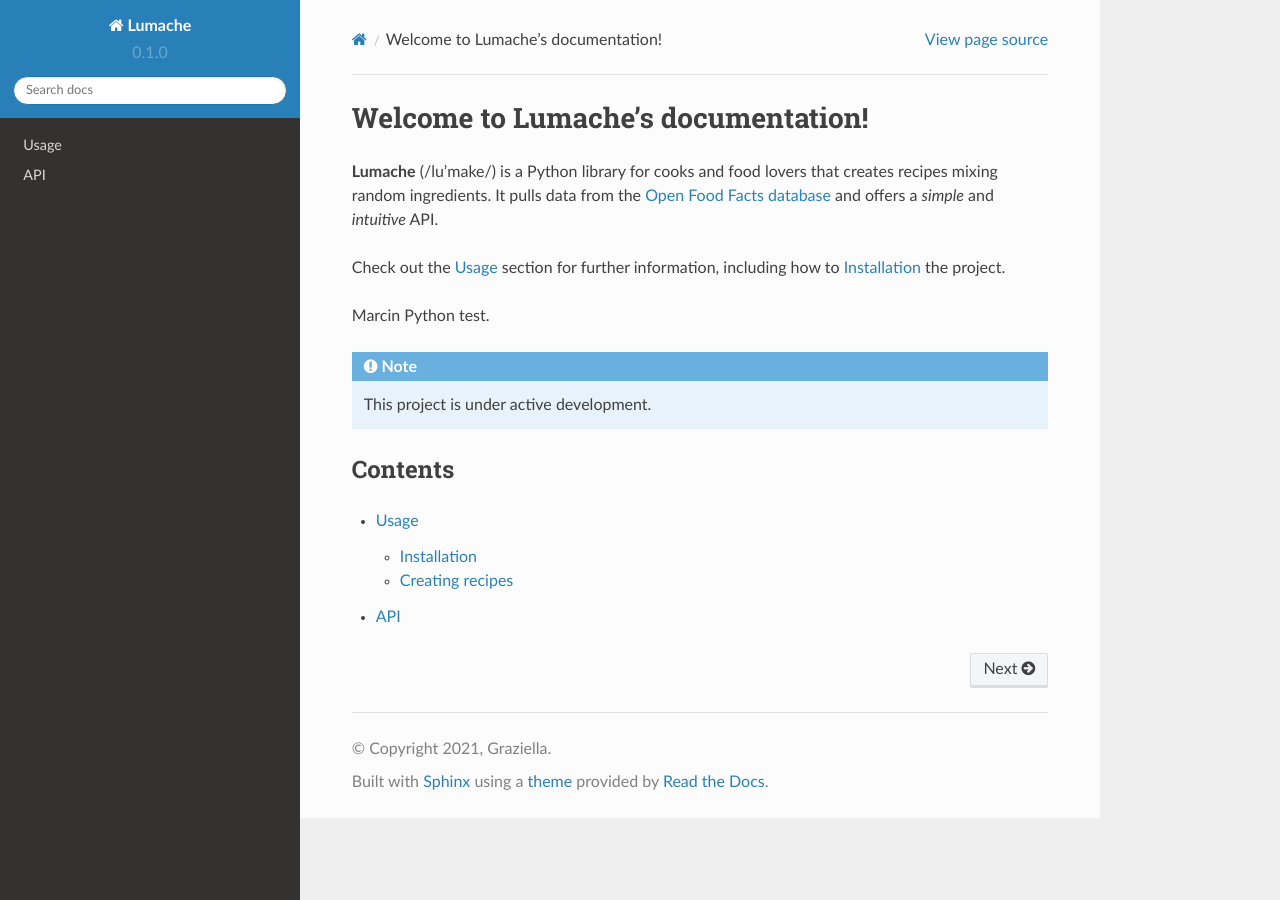
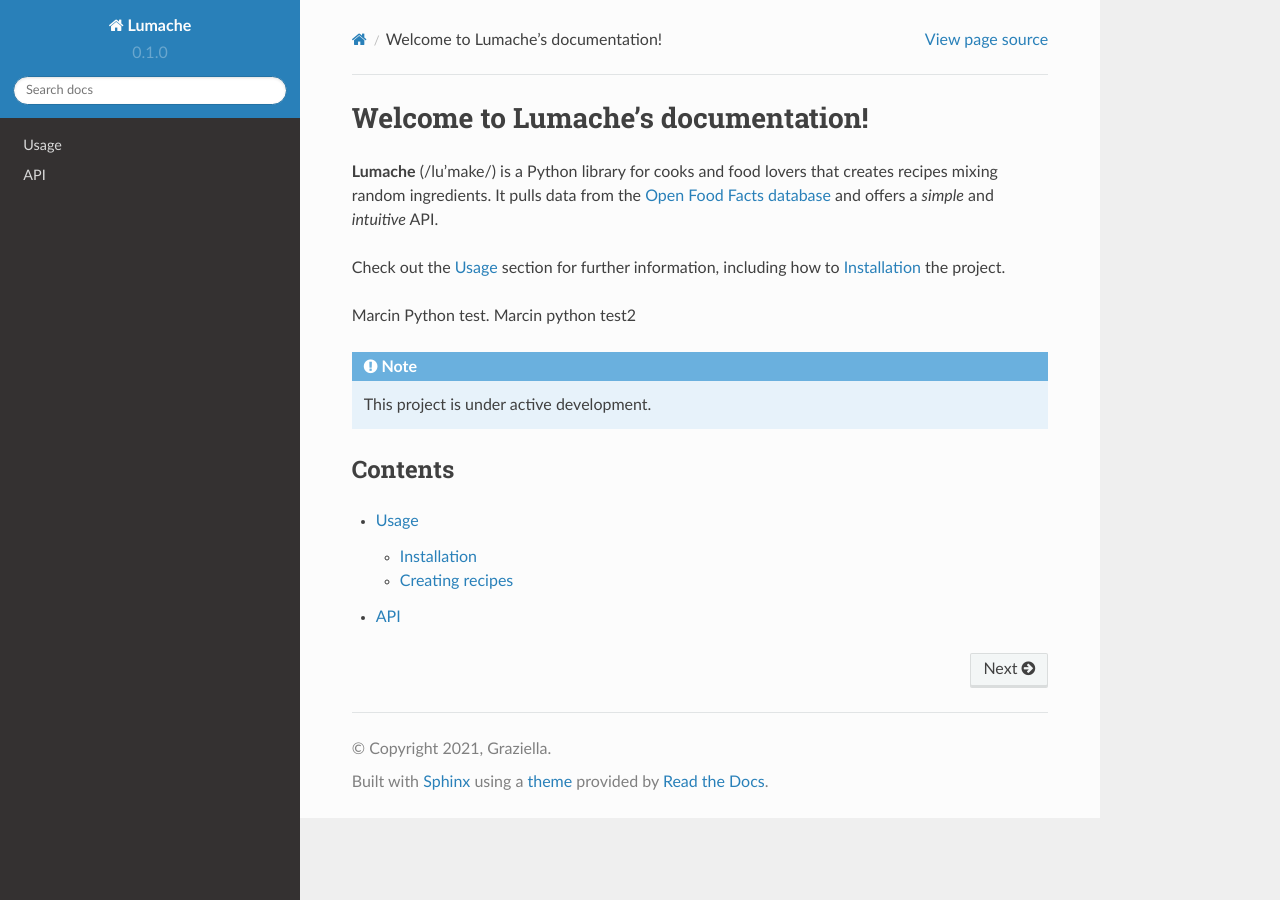
Before and after one commit to MarcinSZN/pyth-netdevops, a Sphinx documentation site: the page built from docs/source/index.rst, in a window 1280 px wide. Built offline with Sphinx 7.4.7 and the Read the Docs theme 2.0.0, drawn with Linux system fonts in a browser that asks for light colours.

Commit message:
Update index.rst

```diff
--- a/docs/source/index.rst
+++ b/docs/source/index.rst
@@ -10,6 +10,7 @@ Check out the :doc:`usage` section for further information, including
 how to :ref:`installation` the project.
 
 Marcin Python test.
+Marcin python test2
 
 .. note::
 
```
